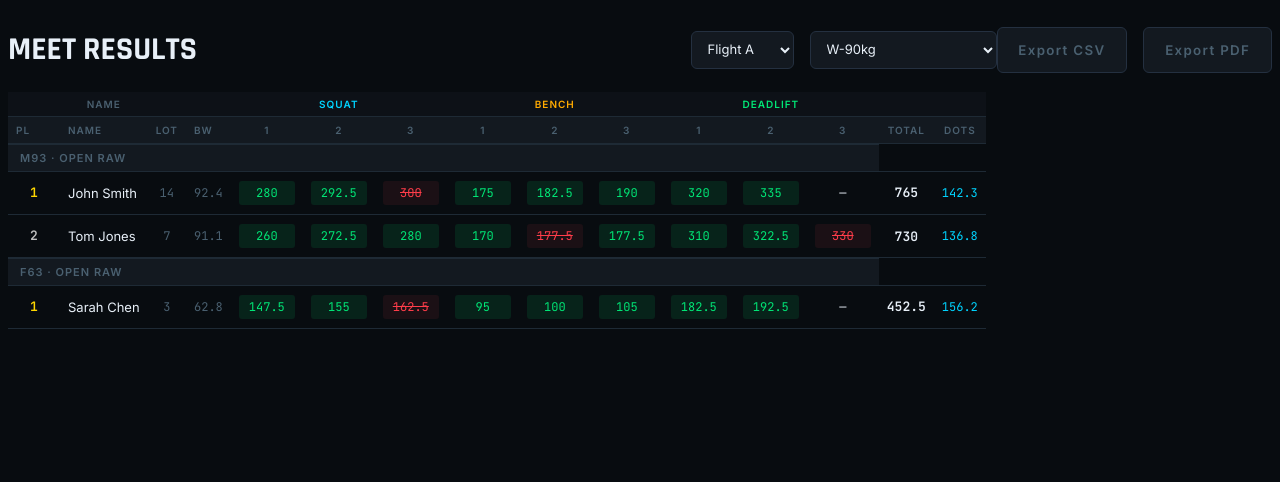
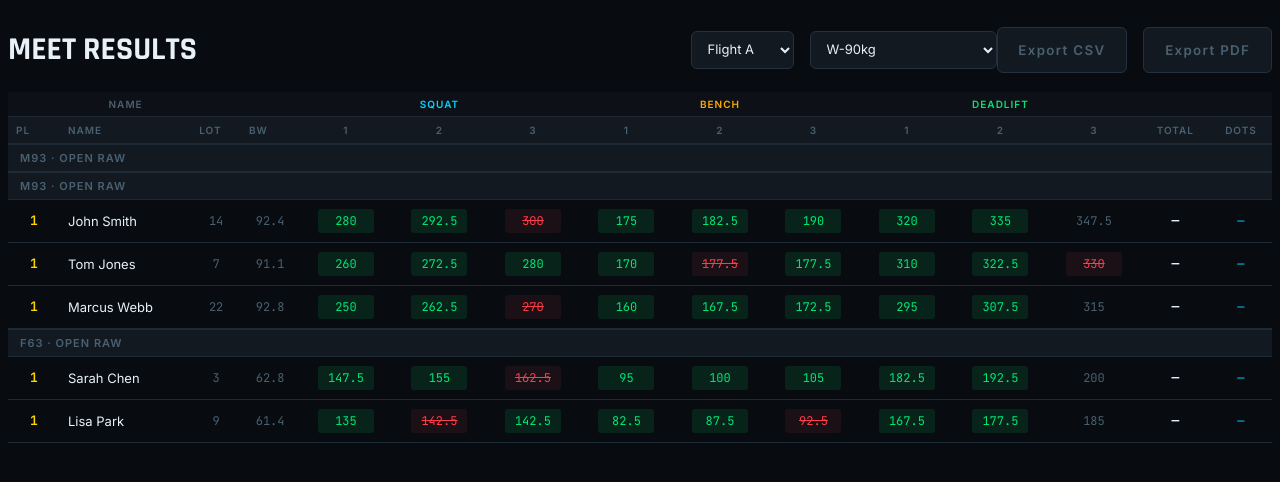
Before and after one commit to kbongco/meet-lifting-track, a Next.js app: page /meets in a window 1280 px wide. Shown: the top 482 px of the page. Built offline with nearby package versions, Linux system fonts and the light colour scheme.

Commit message:
completed table views

```diff
--- a/Components/MeetComponents/Table/Table.tsx
+++ b/Components/MeetComponents/Table/Table.tsx
@@ -1,12 +1,13 @@
 import TableHeader from "./TableHeader/TableHeader";
 import './Table.scss'
 import TableBody from "./TableBody/TableBody";
+import { mockAttempts, mockLifters } from "@/lib/mockdata";
 
 export default function Table() {
   return (
-    <div className='chbi-lifting-table'>
-      <TableHeader />
-      <TableBody/>
-    </div>
+<table className="chbi-lifting-table">
+  <TableHeader />
+  <TableBody lifterInfo={mockLifters} attempts={mockAttempts} />
+</table>
   )
 }
--- a/Components/MeetComponents/Table/TableBody/TableBody.tsx
+++ b/Components/MeetComponents/Table/TableBody/TableBody.tsx
@@ -1,75 +1,41 @@
-export default function TableBody() {
+import { TableBodyProps } from "@/Components/component-props";
+import TableRow from "../TableRows/TableRow";import _ from 'lodash'
+
+
+
+export default function TableBody({ lifterInfo, attempts }: TableBodyProps) {
+  console.log(lifterInfo, 'info');
+
+  const grouped = _.groupBy(lifterInfo, (lifter) =>
+  `${lifter.sex}${lifter.weightClass} · ${lifter.division}`
+)
+  console.log(grouped,'groupie')
   return (
     <tbody>
   <tr className="chbi-results-division-header">
-    <td colSpan={13}>M93 · Open Raw</td>
-  </tr>
+    <td colSpan={15}>M93 · Open Raw</td>
+      </tr>
+{Object.entries(grouped).map(([groupKey, groupLifters]) => (
+  <>
+    <tr className="chbi-results-division-header">
+      <td colSpan={15}>{groupKey}</td>
+    </tr>
+    {groupLifters.map((lifter) => {
+      const lifterAttempts = attempts.filter(a => a.lifterId === lifter.id)
+      return (
+        <TableRow
+          key={lifter.id}
+          place={1}
+          name={lifter.name}
+          lotNumber={lifter.lotNumber}
+          bodyweight={lifter.bodyweight}
+          attempts={lifterAttempts}
+        />
+      )
+    })}
+  </>
+))}
 
-  <tr>
-    <td className="col-place place-1">1</td>
-    <td className="col-left col-name">John Smith</td>
-    <td className="col-mono col-muted">14</td>
-    <td className="col-mono col-muted">92.4</td>
-
-    <td><span className="chbi-attempt-cell chbi-attempt-cell--good">280</span></td>
-    <td><span className="chbi-attempt-cell chbi-attempt-cell--good">292.5</span></td>
-    <td><span className="chbi-attempt-cell chbi-attempt-cell--no-lift">300</span></td>
-
-
-    <td><span className="chbi-attempt-cell chbi-attempt-cell--good">175</span></td>
-    <td><span className="chbi-attempt-cell chbi-attempt-cell--good">182.5</span></td>
-    <td><span className="chbi-attempt-cell chbi-attempt-cell--good">190</span></td>
-
-
-    <td><span className="chbi-attempt-cell chbi-attempt-cell--good">320</span></td>
-    <td><span className="chbi-attempt-cell chbi-attempt-cell--good">335</span></td>
-    <td><span className="chbi-attempt-cell chbi-attempt-cell--empty"></span></td>
-
-    <td className="col-total">765</td>
-    <td className="col-wilks">142.3</td>
-  </tr>
-
-
-  <tr>
-    <td className="col-place place-2">2</td>
-    <td className="col-left col-name">Tom Jones</td>
-    <td className="col-mono col-muted">7</td>
-    <td className="col-mono col-muted">91.1</td>
-    <td><span className="chbi-attempt-cell chbi-attempt-cell--good">260</span></td>
-    <td><span className="chbi-attempt-cell chbi-attempt-cell--good">272.5</span></td>
-    <td><span className="chbi-attempt-cell chbi-attempt-cell--good">280</span></td>
-    <td><span className="chbi-attempt-cell chbi-attempt-cell--good">170</span></td>
-    <td><span className="chbi-attempt-cell chbi-attempt-cell--no-lift">177.5</span></td>
-    <td><span className="chbi-attempt-cell chbi-attempt-cell--good">177.5</span></td>
-    <td><span className="chbi-attempt-cell chbi-attempt-cell--good">310</span></td>
-    <td><span className="chbi-attempt-cell chbi-attempt-cell--good">322.5</span></td>
-    <td><span className="chbi-attempt-cell chbi-attempt-cell--no-lift">330</span></td>
-    <td className="col-total">730</td>
-    <td className="col-wilks">136.8</td>
-  </tr>
-
-
-  <tr className="chbi-results-division-header">
-    <td colSpan={13}>F63 · Open Raw</td>
-  </tr>
-
-  <tr>
-    <td className="col-place place-1">1</td>
-    <td className="col-left col-name">Sarah Chen</td>
-    <td className="col-mono col-muted">3</td>
-    <td className="col-mono col-muted">62.8</td>
-    <td><span className="chbi-attempt-cell chbi-attempt-cell--good">147.5</span></td>
-    <td><span className="chbi-attempt-cell chbi-attempt-cell--good">155</span></td>
-    <td><span className="chbi-attempt-cell chbi-attempt-cell--no-lift">162.5</span></td>
-    <td><span className="chbi-attempt-cell chbi-attempt-cell--good">95</span></td>
-    <td><span className="chbi-attempt-cell chbi-attempt-cell--good">100</span></td>
-    <td><span className="chbi-attempt-cell chbi-attempt-cell--good">105</span></td>
-    <td><span className="chbi-attempt-cell chbi-attempt-cell--good">182.5</span></td>
-    <td><span className="chbi-attempt-cell chbi-attempt-cell--good">192.5</span></td>
-    <td><span className="chbi-attempt-cell chbi-attempt-cell--empty"></span></td>
-    <td className="col-total">452.5</td>
-    <td className="col-wilks">156.2</td>
-  </tr>
 </tbody>
   )
 }
--- /dev/null
+++ b/Components/MeetComponents/Table/TableRows/TableRow.tsx
@@ -0,0 +1,76 @@
+export default function TableRow({
+  place,
+  name,
+  lotNumber,
+  bodyweight,
+  attempts,
+}: any) {
+  const getAttempt = (liftType: string, round: number) =>
+    attempts.find(
+      (a: any) => a.liftType === liftType && a.roundNumber === round,
+    );
+
+
+  return (
+    <tr>
+      <td className={`col-place place-${place}`}>{place}</td>
+      <td className="col-left col-name">{name}</td>
+      <td className="col-mono col-muted">{lotNumber}</td>
+      <td className="col-mono col-muted">{bodyweight}</td>
+{/* Squat */}
+<td>
+  <span className={`chbi-attempt-cell chbi-attempt-cell--${getAttempt('squat', 1)?.status ?? 'empty'}`}>
+    {getAttempt('squat', 1)?.weight}
+  </span>
+</td>
+<td>
+  <span className={`chbi-attempt-cell chbi-attempt-cell--${getAttempt('squat', 2)?.status ?? 'empty'}`}>
+    {getAttempt('squat', 2)?.weight}
+  </span>
+</td>
+<td>
+  <span className={`chbi-attempt-cell chbi-attempt-cell--${getAttempt('squat', 3)?.status ?? 'empty'}`}>
+    {getAttempt('squat', 3)?.weight}
+  </span>
+</td>
+
+{/* Bench */}
+<td>
+  <span className={`chbi-attempt-cell chbi-attempt-cell--${getAttempt('bench', 1)?.status ?? 'empty'}`}>
+    {getAttempt('bench', 1)?.weight}
+  </span>
+</td>
+<td>
+  <span className={`chbi-attempt-cell chbi-attempt-cell--${getAttempt('bench', 2)?.status ?? 'empty'}`}>
+    {getAttempt('bench', 2)?.weight}
+  </span>
+</td>
+<td>
+  <span className={`chbi-attempt-cell chbi-attempt-cell--${getAttempt('bench', 3)?.status ?? 'empty'}`}>
+    {getAttempt('bench', 3)?.weight}
+  </span>
+</td>
+
+{/* Deadlift */}
+<td>
+  <span className={`chbi-attempt-cell chbi-attempt-cell--${getAttempt('deadlift', 1)?.status ?? 'empty'}`}>
+    {getAttempt('deadlift', 1)?.weight}
+  </span>
+</td>
+<td>
+  <span className={`chbi-attempt-cell chbi-attempt-cell--${getAttempt('deadlift', 2)?.status ?? 'empty'}`}>
+    {getAttempt('deadlift', 2)?.weight}
+  </span>
+</td>
+<td>
+  <span className={`chbi-attempt-cell chbi-attempt-cell--${getAttempt('deadlift', 3)?.status ?? 'empty'}`}>
+    {getAttempt('deadlift', 3)?.weight}
+  </span>
+</td>
+
+{/* Total + Wilks — hardcoded for now */}
+<td className="col-total">—</td>
+<td className="col-wilks">—</td>
+    </tr>
+  );
+}
--- a/lib/mockdata.ts
+++ b/lib/mockdata.ts
@@ -1,4 +1,6 @@
 import { Lifter, Attempt, LiftType, AttemptStatus } from '@/types'
+
+import { Lifter, Attempt } from '@/types'
 
 export const mockLifters: Lifter[] = [
   {
@@ -6,6 +8,7 @@ export const mockLifters: Lifter[] = [
     meetId: 'meet-1',
     flightId: 'flight-1',
     name: 'John Smith',
+    sex: 'M',
     lotNumber: 14,
     bodyweight: 92.4,
     weightClass: '93',
@@ -17,6 +20,7 @@ export const mockLifters: Lifter[] = [
     meetId: 'meet-1',
     flightId: 'flight-1',
     name: 'Tom Jones',
+    sex: 'M',
     lotNumber: 7,
     bodyweight: 91.1,
     weightClass: '93',
@@ -28,6 +32,7 @@ export const mockLifters: Lifter[] = [
     meetId: 'meet-1',
     flightId: 'flight-1',
     name: 'Marcus Webb',
+    sex: 'M',
     lotNumber: 22,
     bodyweight: 92.8,
     weightClass: '93',
@@ -39,6 +44,7 @@ export const mockLifters: Lifter[] = [
     meetId: 'meet-1',
     flightId: 'flight-2',
     name: 'Sarah Chen',
+    sex: 'F',
     lotNumber: 3,
     bodyweight: 62.8,
     weightClass: '63',
@@ -50,6 +56,7 @@ export const mockLifters: Lifter[] = [
     meetId: 'meet-1',
     flightId: 'flight-2',
     name: 'Lisa Park',
+    sex: 'F',
     lotNumber: 9,
     bodyweight: 61.4,
     weightClass: '63',
--- a/package.json
+++ b/package.json
@@ -12,6 +12,7 @@
     "test:run": "vitest run"
   },
   "dependencies": {
+    "lodash": "^4.17.23",
     "next": "16.1.6",
     "react": "19.2.3",
     "react-dom": "19.2.3",
@@ -21,6 +22,7 @@
     "@tailwindcss/postcss": "^4",
     "@testing-library/jest-dom": "^6.9.1",
     "@testing-library/react": "^16.3.2",
+    "@types/lodash": "^4.17.24",
     "@types/node": "^20",
     "@types/react": "^19",
     "@types/react-dom": "^19",
--- a/types/lifter.ts
+++ b/types/lifter.ts
@@ -1,11 +1,13 @@
 // types/lifter.ts
-export type LifterStatus = 'registered' | 'checked-in' | 'no-show'
+export type LifterStatus = 'registered' | 'checked-in' | 'no-show';
+export type Sex = 'M' | 'F'
 
 export interface Lifter {
   id: string
   meetId: string
   flightId: string | null
   name: string
+  sex: Sex;
   lotNumber: number
   bodyweight: number | null
   weightClass: string
```
Also changed, not shown: 1 other file (tests, documents, lock files or other folders).
